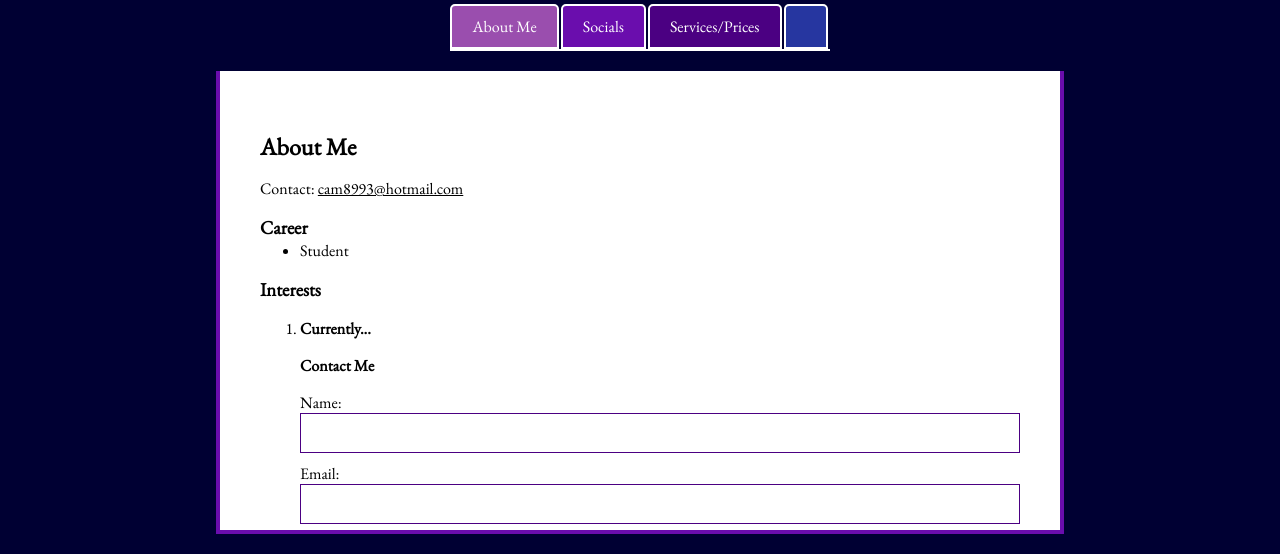
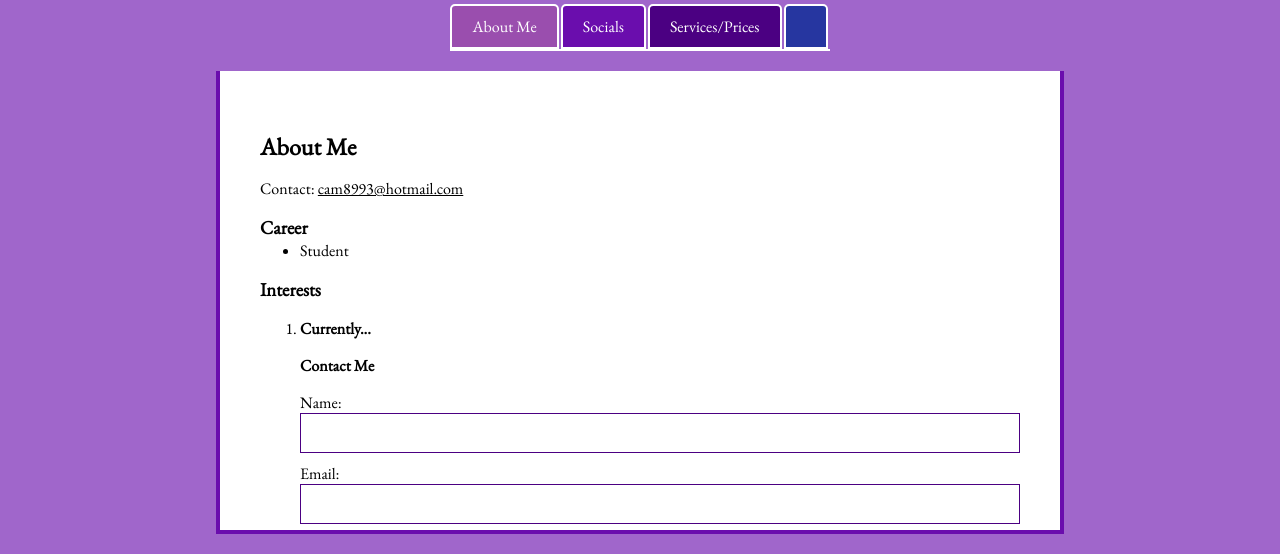
Before and after one commit to octopusSquare/Cameron, a plain HTML site: page index.html in a window 1280 px wide. Shown: the part 248-802 px from the top of the page. Drawn offline with nearby package versions, Linux system fonts and the light colour scheme; a script that the page names is missing.

Commit message:
Update index.html

```diff
--- a/index.html
+++ b/index.html
@@ -12,7 +12,7 @@
             height: 100vh;
             margin: 0;
             font-family: 'EB Garamond', serif;
-            background-color: #000033; /* Background color to darker navy */
+            background-color: #a066cb; /* Background color to darker navy */
             color: #fff; /* Text color = white */
             border-top: 2px solid #fff; /* Border color to white */
         }
```
